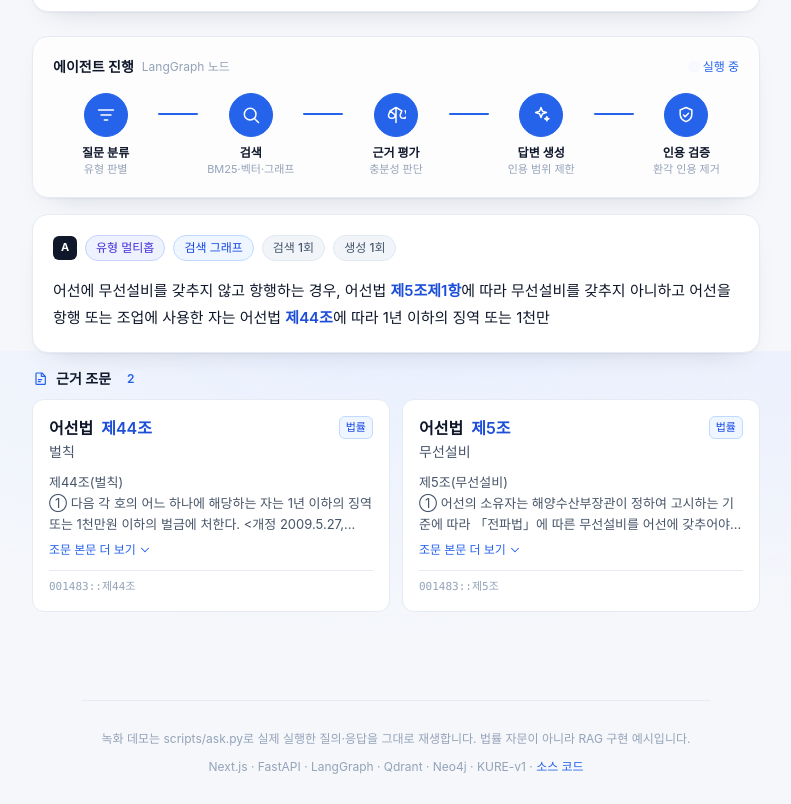
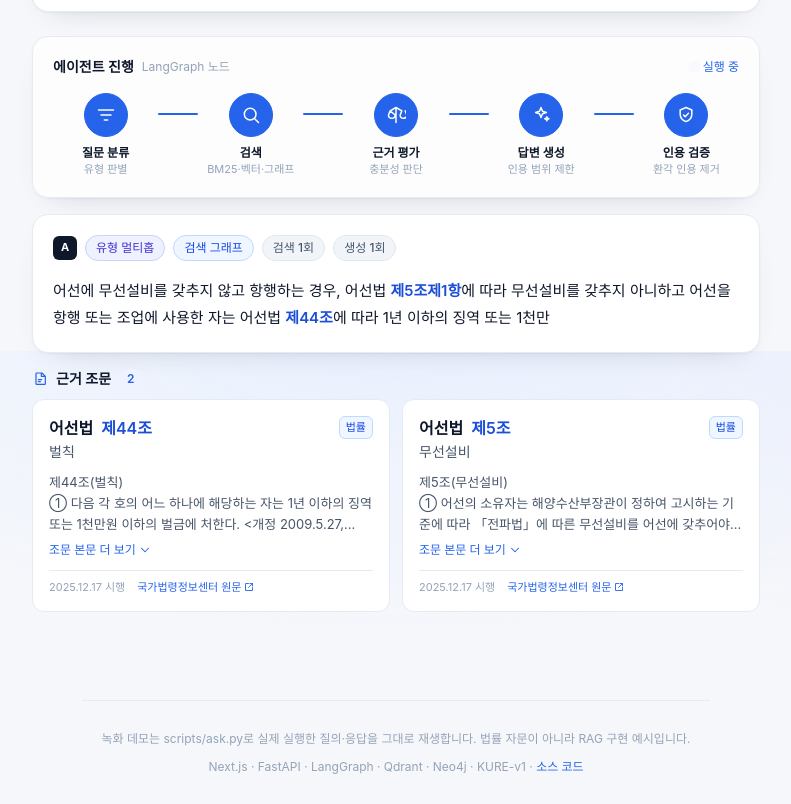
Before and after one commit to Minsu5452/korean-maritime-law-rag, a Next.js app in the folder web/: page / in a window 1280 px wide. Shown: the part 449-1253 px from the top of the page, without its empty margins (244-1035 px from the left). Built offline with nearby package versions, Linux system fonts and the light colour scheme; no server answers; a web font is replaced by a local one.

Commit message:
근거 조문 카드에 시행일·국가법령정보센터 원문 링크 추가

```diff
--- a/web/components/EvidenceList.tsx
+++ b/web/components/EvidenceList.tsx
@@ -1,8 +1,9 @@
 "use client";
 import { useState } from "react";
+import { formatEnforceDate, lawGoKrUrl } from "@/lib/constants";
 import { LAW_TYPE_TONE } from "@/lib/pipeline";
 import type { CitedArticle } from "@/lib/types";
-import { IconChevron, IconDoc } from "./icons";
+import { IconChevron, IconDoc, IconExternal } from "./icons";
 
 export function EvidenceList({ items }: { items: CitedArticle[] }) {
   if (items.length === 0) return null;
@@ -28,6 +29,7 @@ function EvidenceCard({ article }: { article: CitedArticle }) {
   const [open, setOpen] = useState(false);
   const tone = LAW_TYPE_TONE[article.law_type] ?? "bg-slate-50 text-slate-600 border-slate-200";
   const collapsible = article.text.length > 150;
+  const enforceDate = formatEnforceDate(article.enforce_date);
 
   return (
     <div className="group rounded-xl border border-line bg-surface p-4 transition-shadow hover:shadow-[0_10px_24px_-18px_rgba(15,23,42,0.4)]">
@@ -68,8 +70,17 @@ function EvidenceCard({ article }: { article: CitedArticle }) {
         </>
       )}
 
-      <div className="mt-2.5 border-t border-line pt-2 font-mono text-[11px] text-muted">
-        {article.doc_id}
+      <div className="mt-2.5 flex flex-wrap items-center gap-x-3 gap-y-1 border-t border-line pt-2 text-[11px] text-muted">
+        {enforceDate && <span>{enforceDate} 시행</span>}
+        <a
+          href={lawGoKrUrl(article.law_name)}
+          target="_blank"
+          rel="noreferrer"
+          className="inline-flex items-center gap-0.5 font-medium text-brand hover:text-brand-strong"
+        >
+          국가법령정보센터 원문
+          <IconExternal className="h-3 w-3" />
+        </a>
       </div>
     </div>
   );
--- a/web/components/icons.tsx
+++ b/web/components/icons.tsx
@@ -30,6 +30,9 @@ export const IconRefuse = ({ className }: P) => (
 export const IconChevron = ({ className }: P) => (
   <svg {...base} className={className}><path d="m6 9 6 6 6-6" /></svg>
 );
+export const IconExternal = ({ className }: P) => (
+  <svg {...base} className={className}><path d="M14 5h5v5M19 5l-8 8M19 13v6H5V5h6" /></svg>
+);
 export const IconGithub = ({ className }: P) => (
   <svg viewBox="0 0 24 24" fill="currentColor" className={className}><path d="M12 2C6.48 2 2 6.58 2 12.26c0 4.5 2.87 8.32 6.84 9.67.5.1.68-.22.68-.49l-.01-1.9c-2.78.62-3.37-1.2-3.37-1.2-.46-1.18-1.11-1.5-1.11-1.5-.91-.64.07-.62.07-.62 1 .07 1.53 1.05 1.53 1.05.9 1.57 2.35 1.12 2.92.86.09-.66.35-1.12.63-1.38-2.22-.26-4.56-1.14-4.56-5.06 0-1.12.39-2.03 1.03-2.75-.1-.26-.45-1.3.1-2.7 0 0 .84-.28 2.75 1.05a9.34 9.34 0 0 1 5 0c1.91-1.33 2.75-1.05 2.75-1.05.55 1.4.2 2.44.1 2.7.64.72 1.03 1.63 1.03 2.75 0 3.93-2.34 4.79-4.57 5.05.36.32.68.94.68 1.9l-.01 2.82c0 .27.18.59.69.49A10.02 10.02 0 0 0 22 12.26C22 6.58 17.52 2 12 2Z" /></svg>
 );
--- a/web/lib/constants.ts
+++ b/web/lib/constants.ts
@@ -1,4 +1,14 @@
 export const REPO_URL = "https://github.com/Minsu5452/korean-maritime-law-rag";
+
+// 국가법령정보센터 법령 원문 링크(법령명 기준).
+export const lawGoKrUrl = (lawName: string) =>
+  `https://www.law.go.kr/법령/${encodeURIComponent(lawName)}`;
+
+// YYYYMMDD → "YYYY.MM.DD".
+export const formatEnforceDate = (yyyymmdd?: string | null) =>
+  yyyymmdd && yyyymmdd.length === 8
+    ? `${yyyymmdd.slice(0, 4)}.${yyyymmdd.slice(4, 6)}.${yyyymmdd.slice(6, 8)}`
+    : null;
 
 // 라이브 모드가 호출할 백엔드. 배포 빌드 시 NEXT_PUBLIC_API_BASE로 덮어쓴다.
 export const DEFAULT_API_BASE =
--- a/web/lib/types.ts
+++ b/web/lib/types.ts
@@ -13,6 +13,7 @@ export interface CitedArticle {
   law_type: string;
   title: string;
   text: string;
+  enforce_date?: string | null; // 시행일 YYYYMMDD
 }
 
 export interface AgentResponse {
```
Also changed, not shown: web/public/demo/traces.json (+12 -6 lines), 2 other files (tests, documents, lock files or other folders).
